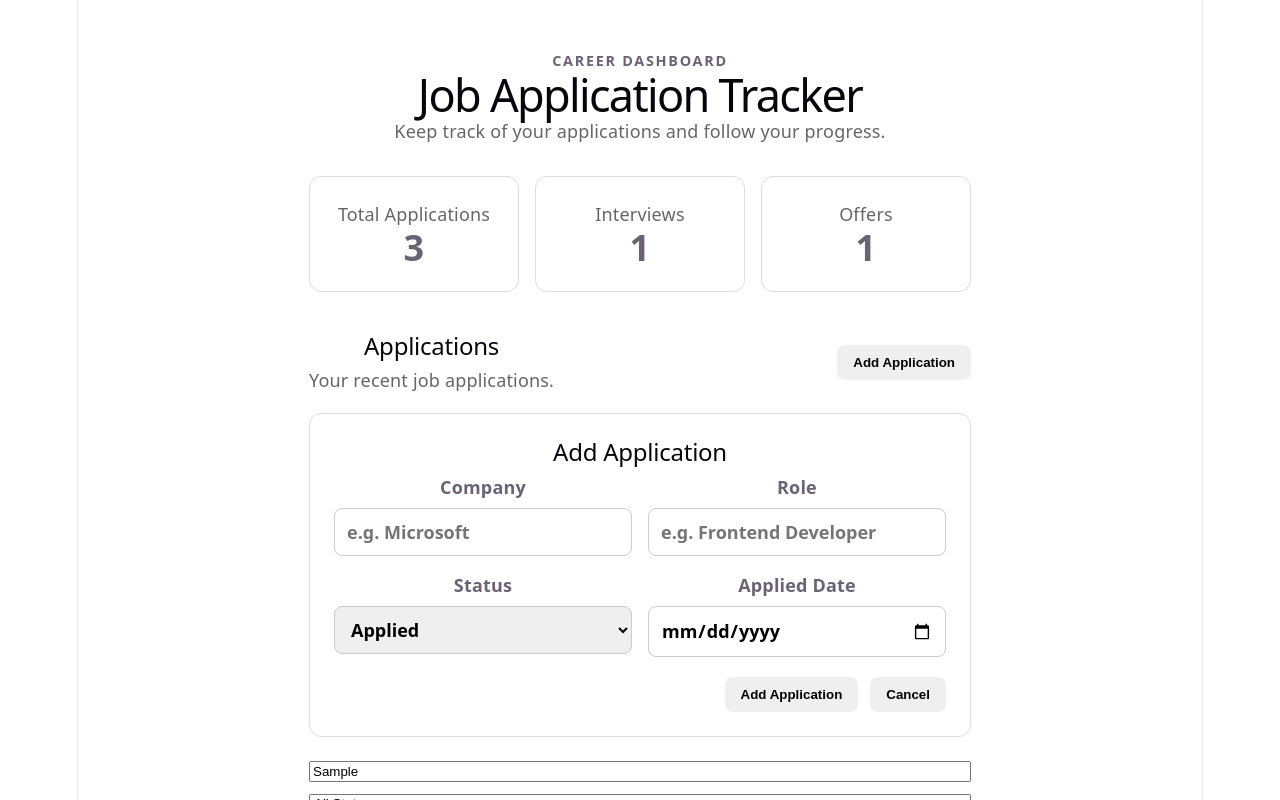
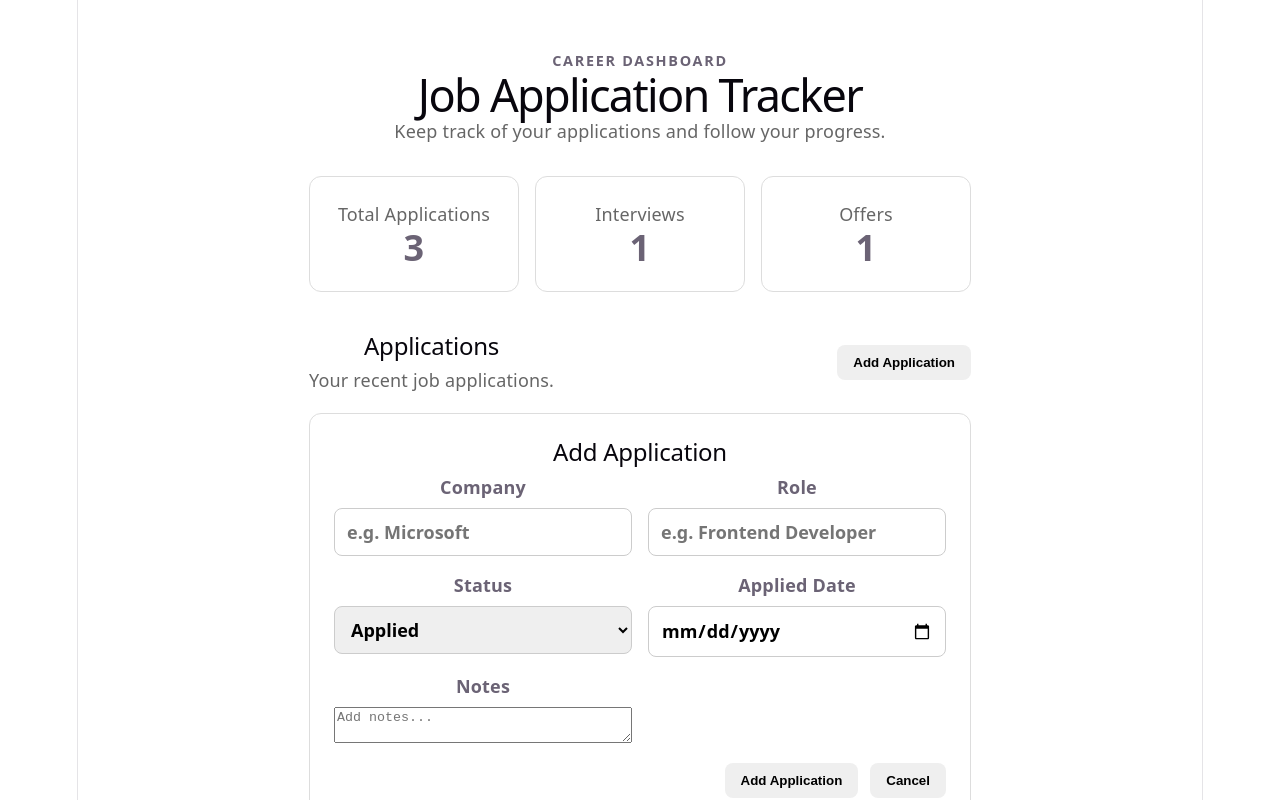
Before and after one commit to gnanendharamgoth532-debug/job-application-tracker, a React (Vite) app: page / in a window 1280 px wide. Both pictures are taken after typing "Sample" into the empty fields and a click on the button "Add Application". Shown: the top 800 px of the page. Built offline with nearby package versions, Linux system fonts and the light colour scheme.

Commit message:
Add application notes

```diff
--- a/src/App.jsx
+++ b/src/App.jsx
@@ -30,8 +30,8 @@ const emptyForm = {
   role: '',
   status: 'Applied',
   appliedDate: '',
+  notes: '',
 }
-
 function App() {
   const [applications, setApplications] = useState(() => {
   const savedApplications = localStorage.getItem('jobApplications')
@@ -300,6 +300,17 @@ const filteredApplications = applications
                   required
                 />
               </label>
+              <label>
+  Notes
+  <textarea
+    value={form.notes}
+    onChange={(event) =>
+      setForm({ ...form, notes: event.target.value })
+    }
+    aria-label="Notes"
+    placeholder="Add notes..."
+  />
+</label>
             </div>
 
             <div className="form-actions">
@@ -356,6 +367,11 @@ const filteredApplications = applications
               <div>
                 <h3>{application.role}</h3>
                 <p>{application.company}</p>
+                {application.notes && (
+  <p className="application-notes">
+    {application.notes}
+  </p>
+)}
               </div>
 
               <div className="application-details">
```
